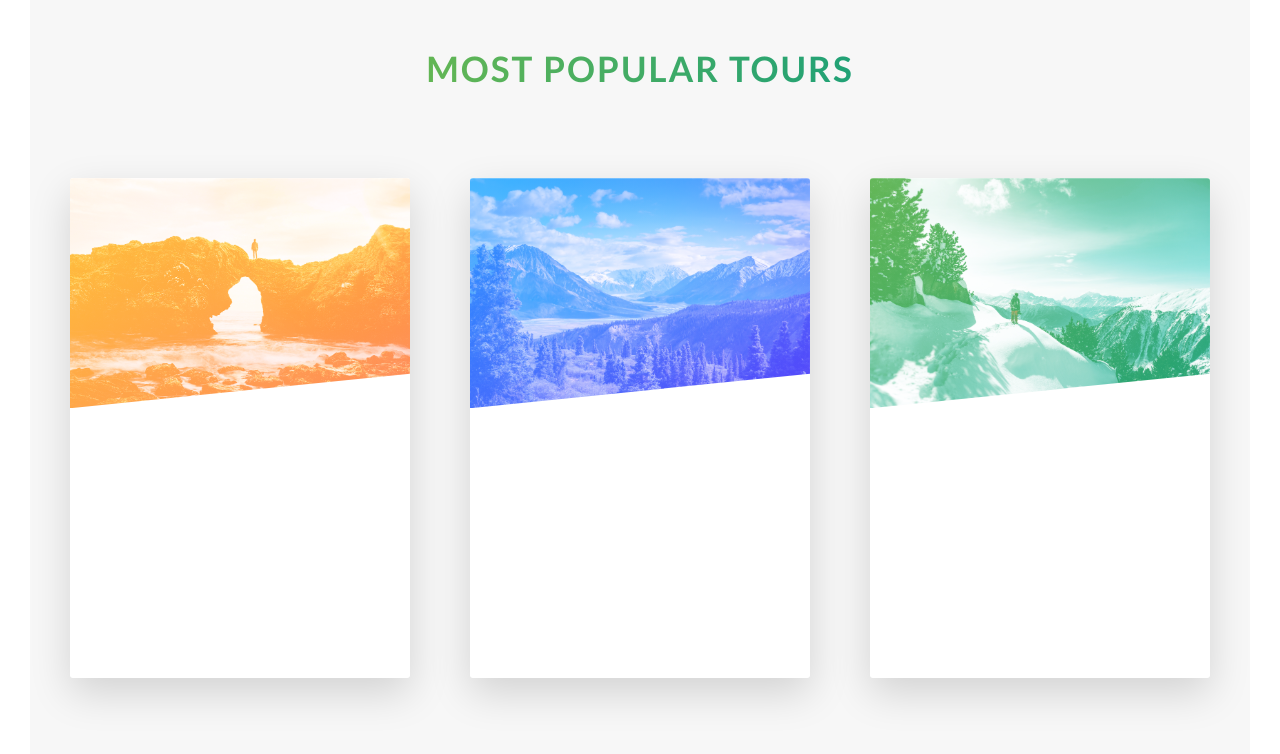
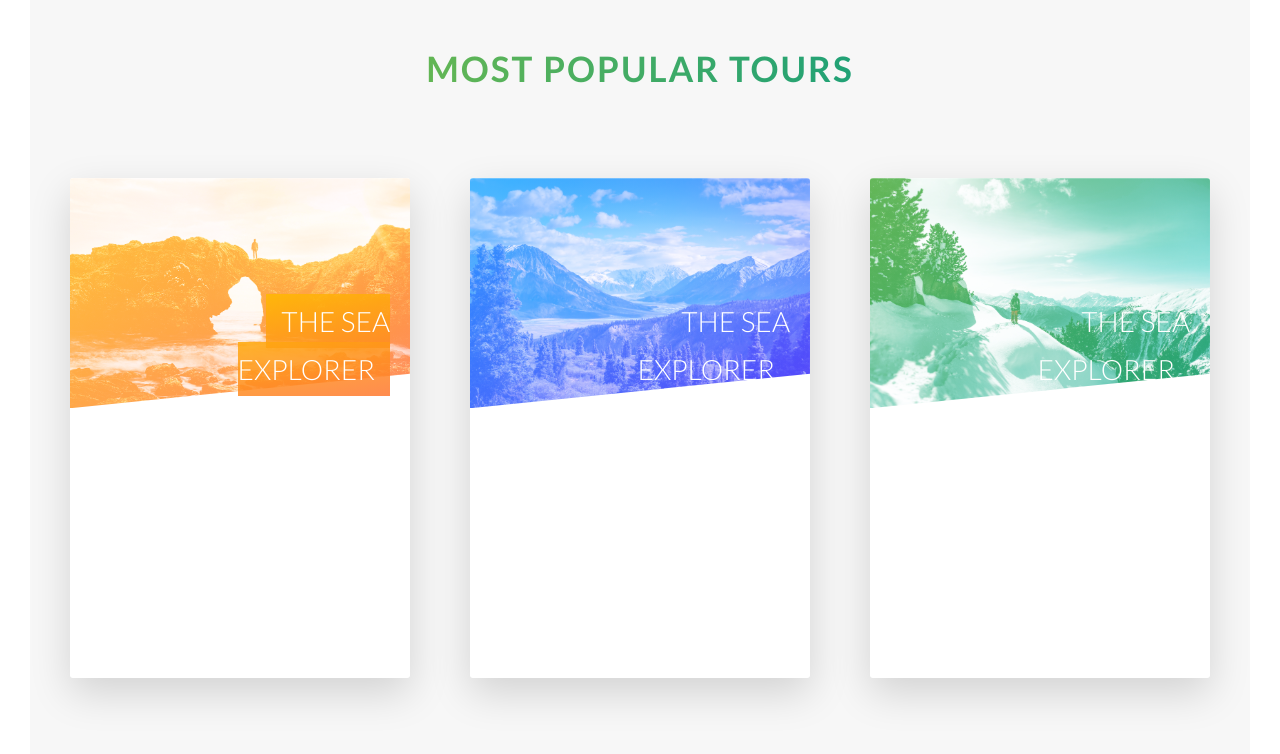
Before and after one commit to Ezzeldien-M-Abdalaziz/Natours, a plain HTML site: page index.html in a window 1280 px wide. Shown: the part 2267-3021 px from the top of the page. Drawn offline with Linux system fonts and the light colour scheme.

Commit message:
section tours

```diff
--- a/SCSS/components/_card.scss
+++ b/SCSS/components/_card.scss
@@ -69,5 +69,23 @@
         }
     }
 
+    &__heading{
+        font-size: 2.8rem;
+        font-weight: 300;
+        text-transform: uppercase;
+        text-align: right;
+        color: $color-white;
+        position: absolute;
+        top: 12rem;
+        right: 2rem;
+        width: 70%;
+    }
+
+    &__heading-span{
+        padding: 1rem 1.5rem;
+        &--1{
+            background-image: linear-gradient(to right bottom, rgba($color-secondary-light,.85), rgba($color-secondary-dark,.85));
+        }
+    }
 
 }
--- a/index.html
+++ b/index.html
@@ -109,12 +109,13 @@
                             <div class="card__picture card__picture--1">
                                 &nbsp;
                             </div>
-                            <div class="card__heading">
-                                heading
-                            </div>
+                            <h4 class="card__heading">
+                                <span class="card__heading-span card__heading-span--1">The Sea Explorer</span>
+                            </h4>
                             <div class="card__details">
                                 details
                             </div>
+
                         </div>
                         <div class="card__side card__side--back card__side--back-1">
                             back
@@ -127,9 +128,9 @@
                             <div class="card__picture card__picture--2">
                                 &nbsp;
                             </div>
-                            <div class="card__heading">
-                                heading
-                            </div>
+                            <h4 class="card__heading">
+                                <span class="card__heading-span card__heading-span--2">The Sea Explorer</span>
+                            </h4>
                             <div class="card__details">
                                 details
                             </div>
@@ -145,9 +146,9 @@
                             <div class="card__picture card__picture--3">
                                 &nbsp;
                             </div>
-                            <div class="card__heading">
-                                heading
-                            </div>
+                            <h4 class="card__heading">
+                                <span class="card__heading-span card__heading-span--3">The Sea Explorer</span>
+                            </h4>
                             <div class="card__details">
                                 details
                             </div>
```
Also changed, not shown: css/main.css.
